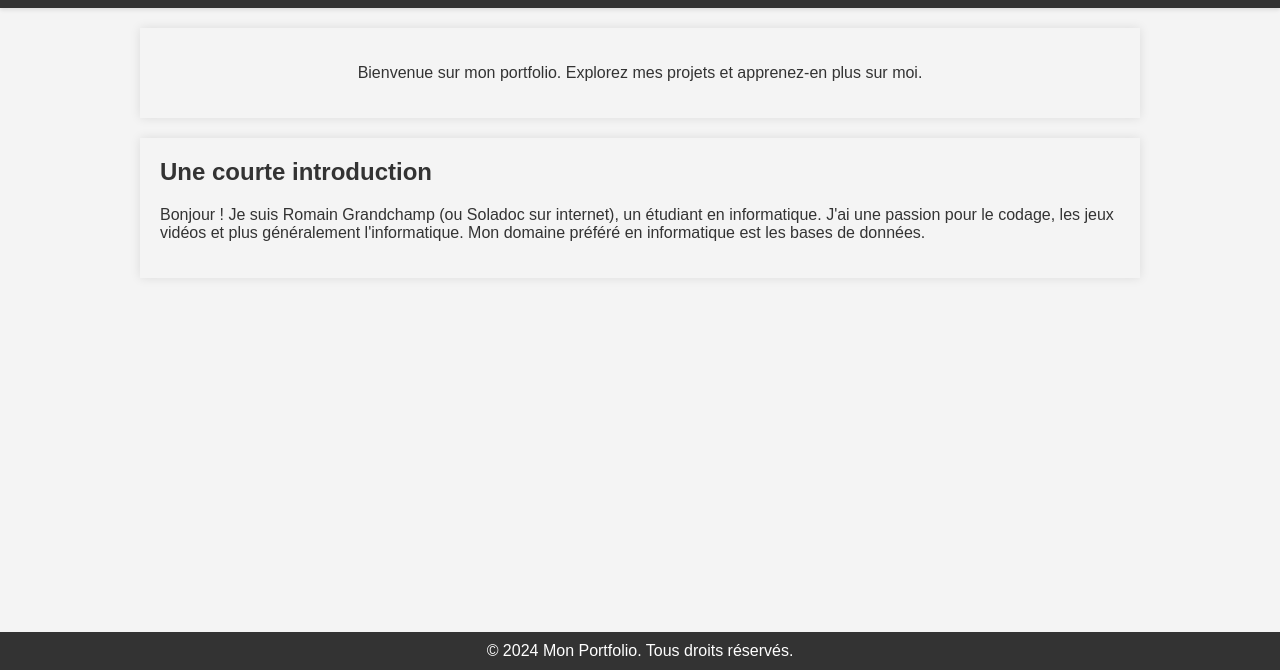
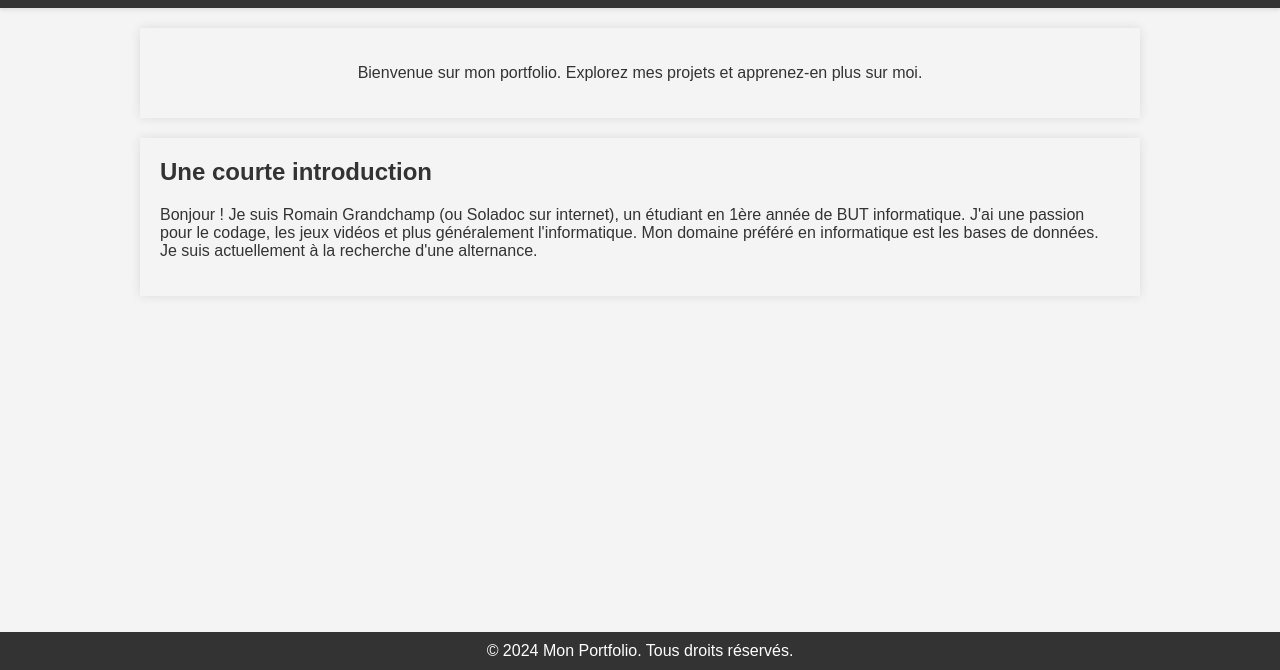
Before and after one commit to Soladoc/portfolio, a plain HTML site: page index.html in a window 1280 px wide. Shown: the part 130-800 px from the top of the page. Drawn offline with Linux system fonts and the light colour scheme.

Commit message:
Update index.html

```diff
--- a/index.html
+++ b/index.html
@@ -27,7 +27,7 @@
 
     <section id="about" class="section light-mode">
         <h2>Une courte introduction</h2>
-        <p>Bonjour ! Je suis Romain Grandchamp (ou Soladoc sur internet), un étudiant en informatique. J'ai une passion pour le codage, les jeux vidéos et plus généralement l'informatique. Mon domaine préféré en informatique est les bases de données.</p>
+        <p>Bonjour ! Je suis Romain Grandchamp (ou Soladoc sur internet), un étudiant en 1ère année de BUT informatique. J'ai une passion pour le codage, les jeux vidéos et plus généralement l'informatique. Mon domaine préféré en informatique est les bases de données. Je suis actuellement à la recherche d'une alternance.</p>
     </section>
 </div>
 
```
